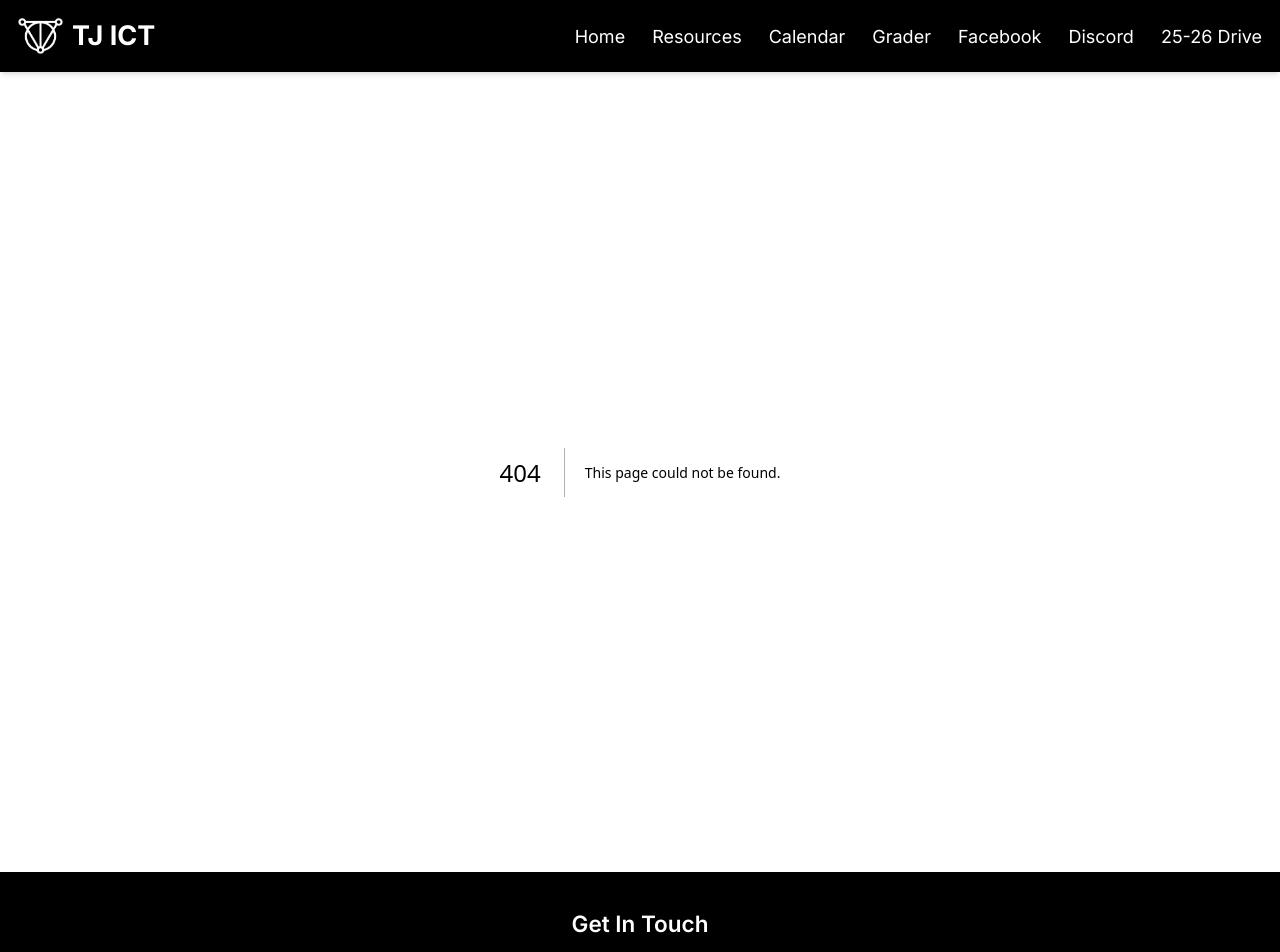
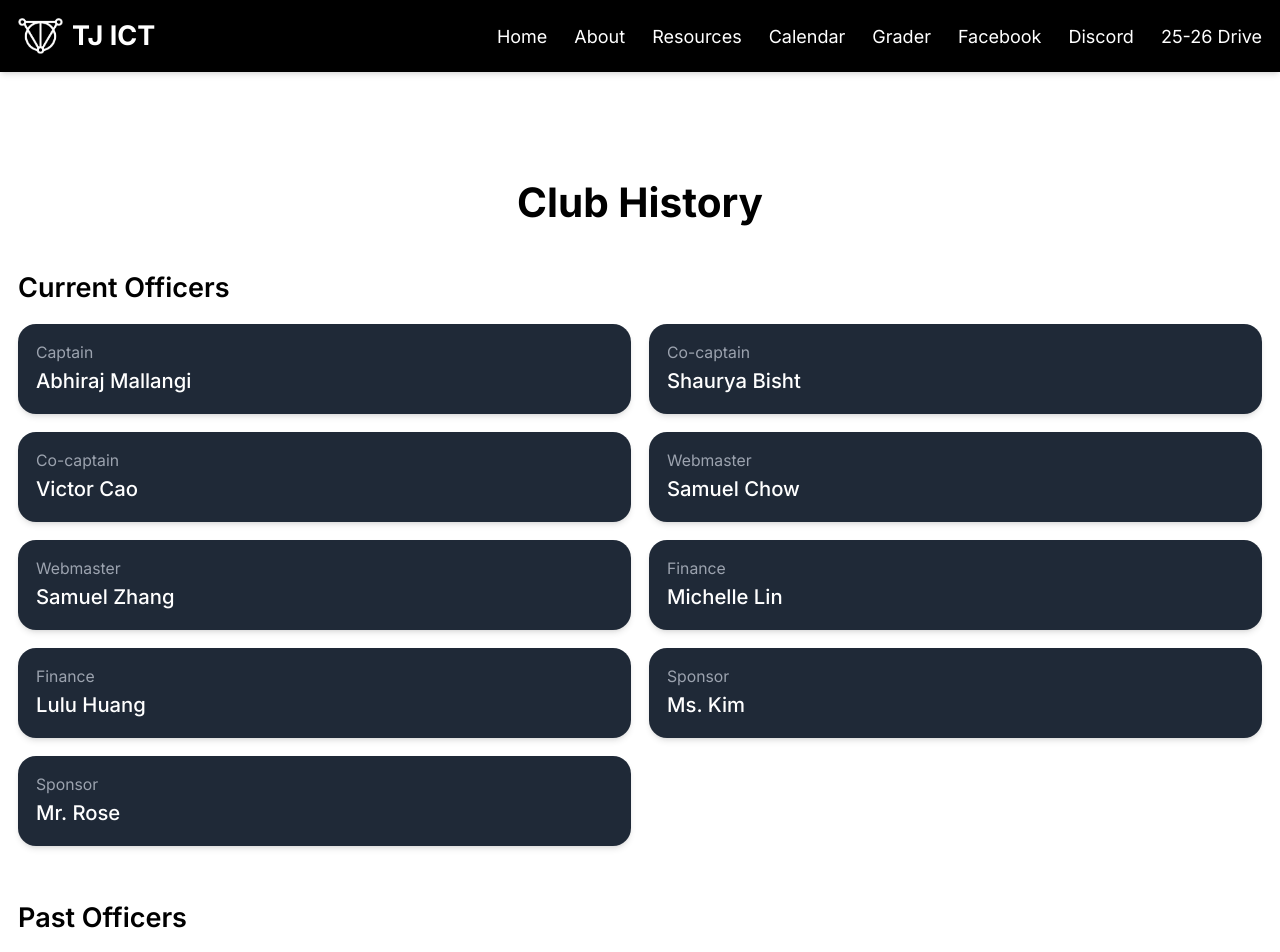
Before and after one commit to TJ-Computer-Team/ict-website, a Next.js app: page /ict/about in a window 1280 px wide. Before the commit this address had no page. Shown: the top 952 px of the page. Built offline with nearby package versions, Linux system fonts and the light colour scheme.

Commit message:
add new officers

```diff
--- /dev/null
+++ b/app/about/page.tsx
@@ -0,0 +1,75 @@
+export default function ClubHistory() {
+  const pastOfficers = [
+    // { year: "2025–2026", officers: [
+    //       { role: "Captain", name: "Abhiraj Mallangi" },
+    //     { role: "Co-captain", name: "Shaurya Bisht" },
+    //     { role: "Co-captain", name: "Victor Cao" },
+    //     { role: "Webmaster", name: "Samuel Chow" },
+    //     { role: "Webmaster", name: "Samuel Zhang" },
+    //     { role: "Finance", name: "Michelle Lin" },
+    //     { role: "Finance", name: "Lulu Huang" },
+    //     { role: "Sponsor", name: "Ms. Kim" },
+    //     { role: "Sponsor", name: "Mr. Rose" },
+    // ]},
+  ];
+
+  const currentOfficers = [
+    { role: "Captain", name: "Abhiraj Mallangi" },
+    { role: "Co-captain", name: "Shaurya Bisht" },
+    { role: "Co-captain", name: "Victor Cao" },
+    { role: "Webmaster", name: "Samuel Chow" },
+    { role: "Webmaster", name: "Samuel Zhang" },
+    { role: "Finance", name: "Michelle Lin" },
+    { role: "Finance", name: "Lulu Huang" },
+    { role: "Sponsor", name: "Ms. Kim" },
+    { role: "Sponsor", name: "Mr. Rose" },
+  ];
+
+  return (
+    <div className="container mx-auto px-4 py-12 max-w-4xl">
+      <h1 className="text-4xl font-bold mb-10 text-center mt-12">Club History</h1>
+
+      {/* Current Officers */}
+      <section className="mb-12">
+        <h2 className="text-2xl font-semibold mb-4">Current Officers</h2>
+        <div className="grid grid-cols-1 sm:grid-cols-2 gap-4 text-white">
+          {currentOfficers.map((officer, idx) => (
+            <div
+              key={idx}
+              className="rounded-2xl bg-gray-800 p-4 shadow-md"
+            >
+              <p className="text-sm text-gray-400">{officer.role}</p>
+              <p className="text-lg font-medium">{officer.name}</p>
+            </div>
+          ))}
+        </div>
+      </section>
+
+      {/* Past Officers */}
+      <section>
+        <h2 className="text-2xl font-semibold mb-4">Past Officers</h2>
+        <div className="space-y-4 text-white">
+          {pastOfficers.map((yearGroup, idx) => (
+            <details
+              key={idx}
+              className="rounded-2xl bg-gray-800 p-4 shadow-md"
+            >
+              <summary className="cursor-pointer text-lg font-medium list-none flex justify-between items-center">
+                <span>{yearGroup.year}</span>
+                <span className="text-gray-400">▼</span>
+              </summary>
+              <ul className="mt-4 space-y-2">
+                {yearGroup.officers.map((officer, i) => (
+                  <li key={i} className="flex justify-between">
+                    <span className="text-gray-400">{officer.role}</span>
+                    <span>{officer.name}</span>
+                  </li>
+                ))}
+              </ul>
+            </details>
+          ))}
+        </div>
+      </section>
+    </div>
+  );
+}
--- a/app/layout.tsx
+++ b/app/layout.tsx
@@ -41,6 +41,7 @@ export default function RootLayout({
                   <div className="absolute right-0 mt-2 w-48 bg-gray-800 bg-opacity-75 rounded-md shadow-lg z-50">
                     <ul className="flex flex-col">
                       <li><Link href="/" className="block px-4 py-2 text-white hover:bg-gray-700">Home</Link></li>
+                      <li><Link href="/about" className="block px-4 py-2 text-white hover:bg-gray-700">About</Link></li>
                       <li><Link href="/resources" className="block px-4 py-2 text-white hover:bg-gray-700">Resources</Link></li>
                       <li><Link href="/calendar" className="block px-4 py-2 text-white hover:bg-gray-700">Calendar</Link></li>
                       <li><a href="https://www.tjctgrader.org" target="_blank" rel="noopener noreferrer" className="block px-4 py-2 text-white hover:bg-gray-700">Grader</a></li>
@@ -53,6 +54,7 @@ export default function RootLayout({
               </div>
               <div className="hidden md:flex space-x-6">
                 <Link href="/" className="hover:text-gray-300 transition-colors">Home</Link>
+                <Link href="/about" className="hover:text-gray-300 transition-colors">About</Link>
                 <Link href="/resources" className="hover:text-gray-300 transition-colors">Resources</Link>
                 <Link href="/calendar" className="hover:text-gray-300 transition-colors">Calendar</Link>
                 <a href="https://www.tjctgrader.org" target="_blank" rel="noopener noreferrer" className="hover:text-gray-300 transition-colors">Grader</a>
@@ -73,7 +75,7 @@ export default function RootLayout({
                 The GitHub repository for this project can be found <a href="https://github.com/TJ-Computer-Team/ict-website" target="_blank" rel="noopener noreferrer" className="underline">here</a>, feel free to create pull requests.
               </p>
               <p className="text-sm mt-2">
-                Website made by <a href="https://github.com/ssbdragonfly" target="_blank" rel="noopener noreferrer" className="underline">Shaurya Bisht (&apos;27)</a> and <a href="https://github.com/Gabriel-Xu" target="_blank" rel="noopener noreferrer" className="underline">Gabriel Xu (&apos;25)</a>.
+                Website made by <a href="https://github.com/ssbdragonfly" target="_blank" rel="noopener noreferrer" className="underline">Shaurya Bisht (&apos;27)</a> and <a href="https://github.com/Gabriel-Xu" target="_blank" rel="noopener noreferrer" className="underline">Gabriel Xu (&apos;25)</a>. Maintained by <a href="https://github.com/amcsz"  target="_blank" rel="noopener noreferrer" className="underline">Samuel Chow (&apos;28)</a>.
               </p>
             </div>
           </footer>
```
